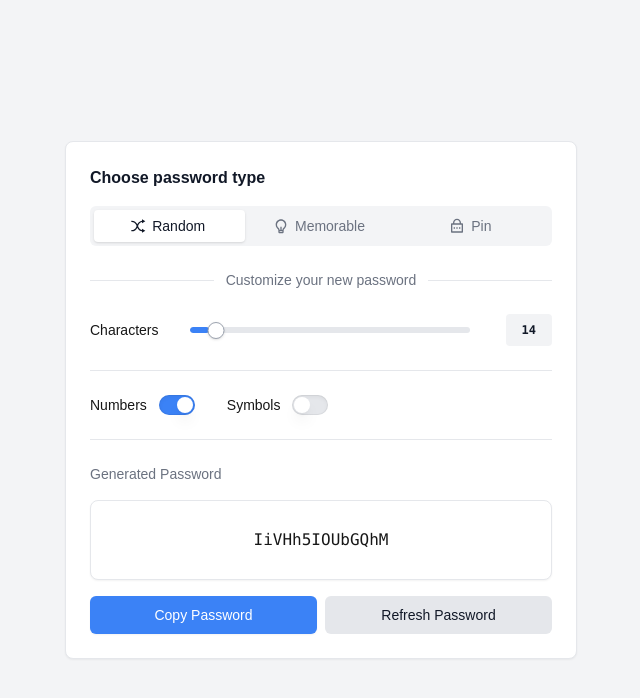
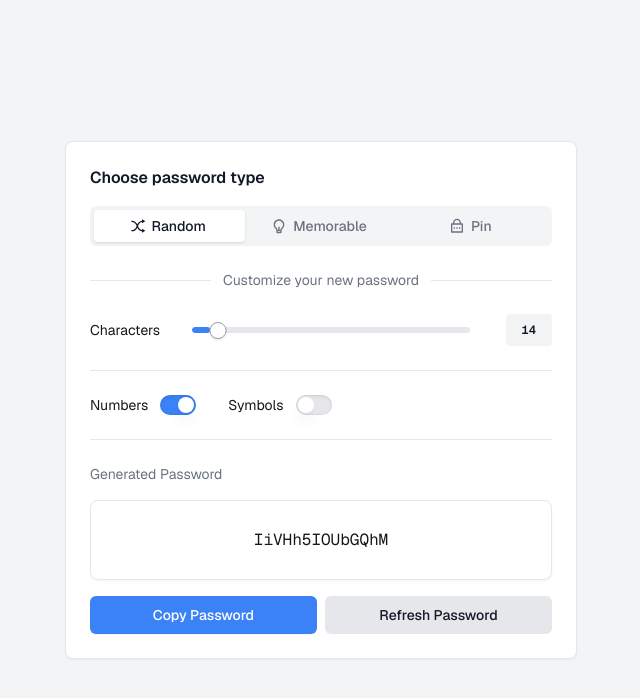
Before and after one commit to ferhatkefsiz/password-generator, a Next.js app: page / in a window 1280 px wide. Shown: the top 698 px of the page, without its empty margins (319-959 px from the left). Built offline with nearby package versions, Linux system fonts and the light colour scheme.

Commit message:
feat: integrate Geist font

```diff
--- a/src/app/layout.tsx
+++ b/src/app/layout.tsx
@@ -1,11 +1,25 @@
 import type { Metadata } from "next";
+import { cx } from "@/lib/utils";
+
+import { Geist, Geist_Mono } from "next/font/google";
+
 import "./globals.css";
-import { cx } from "@/lib/utils";
+import Footer from "@/modules/Footer";
 
 export const metadata: Metadata = {
   title: "Create Next App",
   description: "Generated by create next app",
 };
+
+const geistSans = Geist({
+  variable: "--font-geist-sans",
+  subsets: ["latin"],
+});
+
+const geistMono = Geist_Mono({
+  variable: "--font-geist-mono",
+  subsets: ["latin"],
+});
 
 export default function RootLayout({
   children,
@@ -17,10 +31,15 @@ export default function RootLayout({
       lang="en"
       className={cx(
         "antialiased",
-        "selection:bg-zinc-700 selection:text-zinc-100 dark:selection:bg-zinc-100 dark:selection:text-zinc-700"
+        "selection:bg-zinc-700 selection:text-zinc-100 dark:selection:bg-zinc-100 dark:selection:text-zinc-700",
+        geistSans.variable,
+        geistMono.variable,
       )}
     >
-      <body>{children}</body>
+      <body className="font-sans">
+        {children}
+        <Footer />
+      </body>
     </html>
   );
 }
--- a/tailwind.config.ts
+++ b/tailwind.config.ts
@@ -4,10 +4,15 @@ const config: Config = {
   content: [
     "./src/app/**/*.{js,ts,jsx,tsx,mdx}",
     "./src/components/**/*.{js,ts,jsx,tsx,mdx}",
+    "./src/modules/**/*.{js,ts,jsx,tsx,mdx}",
     "./src/lib/**/*.{js,ts,jsx,tsx,mdx}",
   ],
   theme: {
     extend: {
+      fontFamily: {
+        sans: ["var(--font-geist-sans)", "sans-serif"],
+        mono: ["var(--font-geist-mono)", "monospace"],
+      },
       colors: {
         background: "var(--background)",
         foreground: "var(--foreground)",
```
